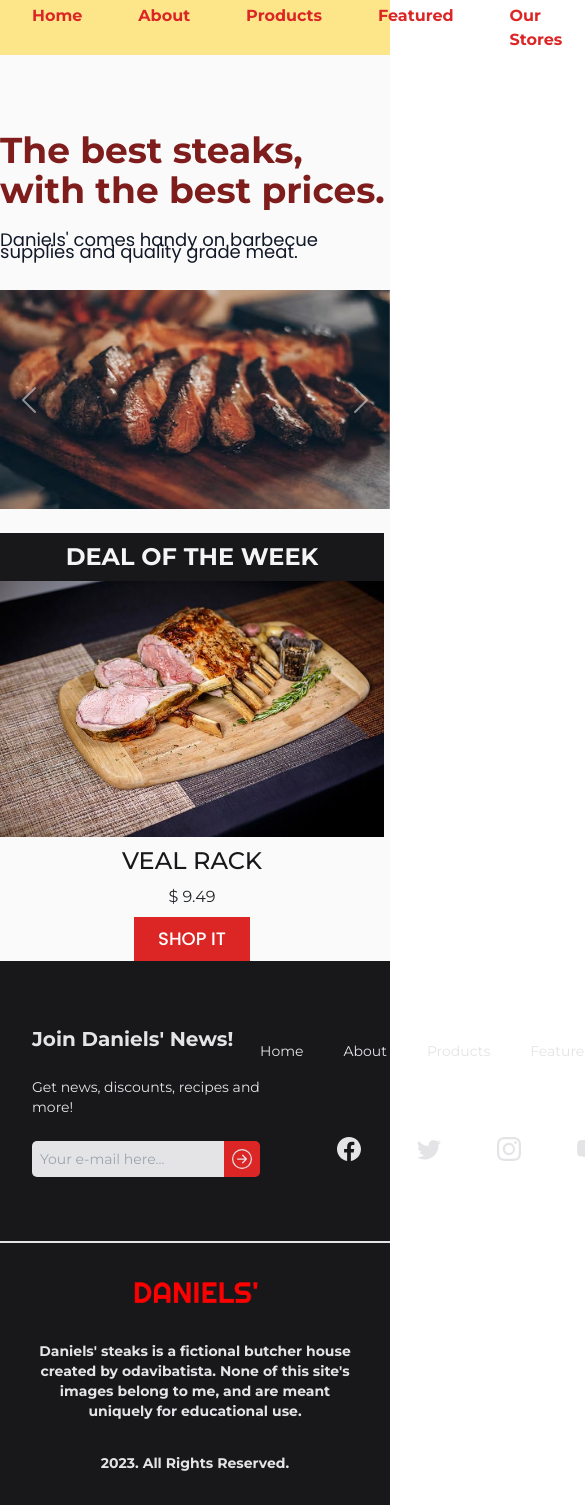
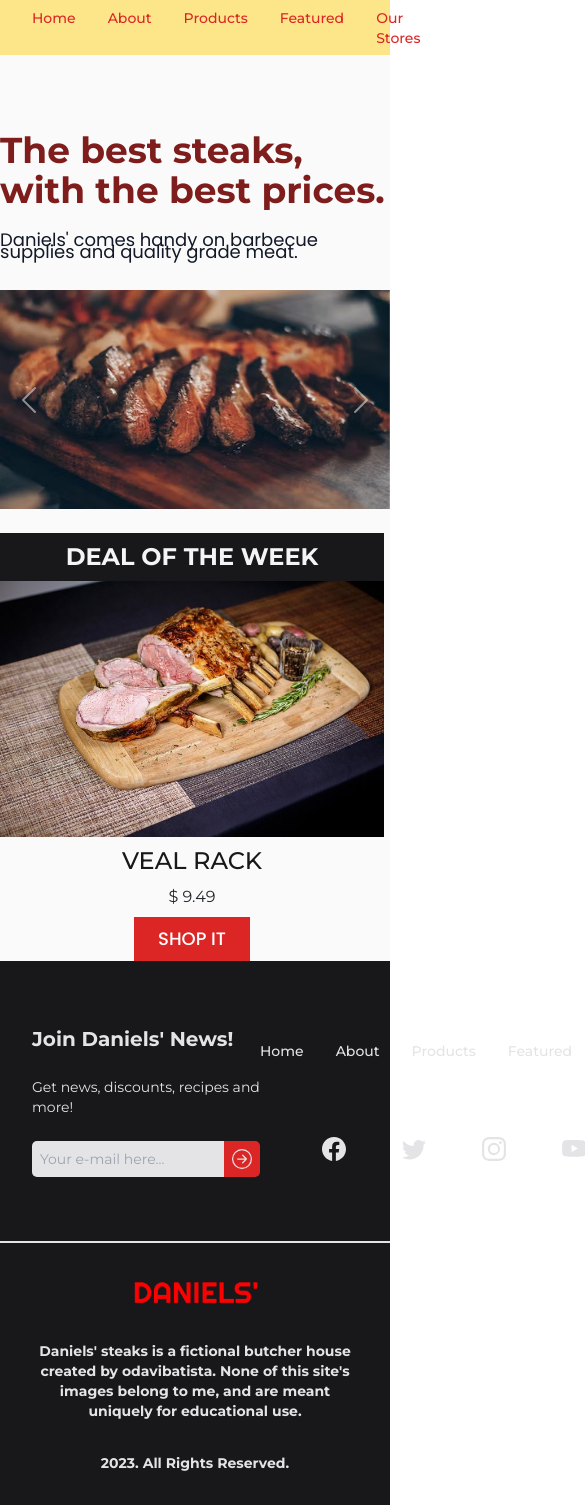
Before and after one commit to odavibatista/nuxt-trial, a Nuxt app: page / in a window 390 px wide. Shown: the top 1505 px of the page, 585 px wide, since content can reach past the window. Built offline with nearby package versions, Linux system fonts and the light colour scheme.

Commit message:
styles(components): added gaps to breakpoints

```diff
--- a/components/container/index.vue
+++ b/components/container/index.vue
@@ -1,5 +1,5 @@
 <template>
-    <section class="bg-zinc-50 flex flex-col px-16 pt-20 pb-20">
+    <section class="bg-zinc-50 flex flex-col px-8 lg:px-16 pt-20 pb-20">
         <slot />
     </section>
 </template>
--- a/components/footer/index.vue
+++ b/components/footer/index.vue
@@ -7,7 +7,7 @@ const styles = {
         div: 'flex flex-row justify-between items-center px-8 lg:px-16 py-16 bg-zinc-900',
         left: 'flex flex-col gap-4  text-left lg:text-center',
         right: 'flex flex-col gap-14',
-        linksDiv: 'flex flex-row gap-10 lg:gap-14',
+        linksDiv: 'flex flex-row gap-8 lg:gap-14',
         socialLinks: 'flex flex-row gap-14 justify-center',
         span: 'flex flex-row gap-0',
         input: 'bg-zinc-200 h-9 w-48 xl:w-72 p-2 xl:px-4  xl:h-12 text-zinc-600 border-none',
@@ -16,7 +16,7 @@ const styles = {
         h5: 'font-bold xl:text-3xl text-xl font-ms'
     },
     bottom: 'border-t-2 border-zinc-200 bg-zinc-900 flex flex-col px-8 lg:px-16 py-4 items-center',
-    links: 'font-md transition-colors hover:text-red-600 lg:text-sm xl:text-base font-ms',
+    links: 'font-medium transition-colors hover:text-red-600 lg:text-sm xl:text-base font-ms',
     icons: 'hover:text-red-600 transition-colors duration-300 ease-in-out w-6 h-6 lg:w-8 lg:h-8'
 }
 </script>
--- a/components/header/index.vue
+++ b/components/header/index.vue
@@ -1,8 +1,8 @@
 <script setup>
 const styles = {
     header: 'flex flex-row justify-between items-center fixed h-[55px] w-full px-8 lg:px-16 bg-amber-200 z-1',
-    div: 'flex gap-14',
-    links: 'text-red-600 font-bold transition-colors hover:text-red-800 text-base font-ms',
+    div: 'flex gap-8 lg:gap-14',
+    links: 'text-red-600 font-medium lg:font-bold transition-colors hover:text-red-800 text-sm lg:text-base font-ms',
     brand: 'w-[140px] hover:brightness-50 transition-all duration-300 ease-in-out cursor-pointer hover:scale-[1.01]'
 }
 </script>
```
